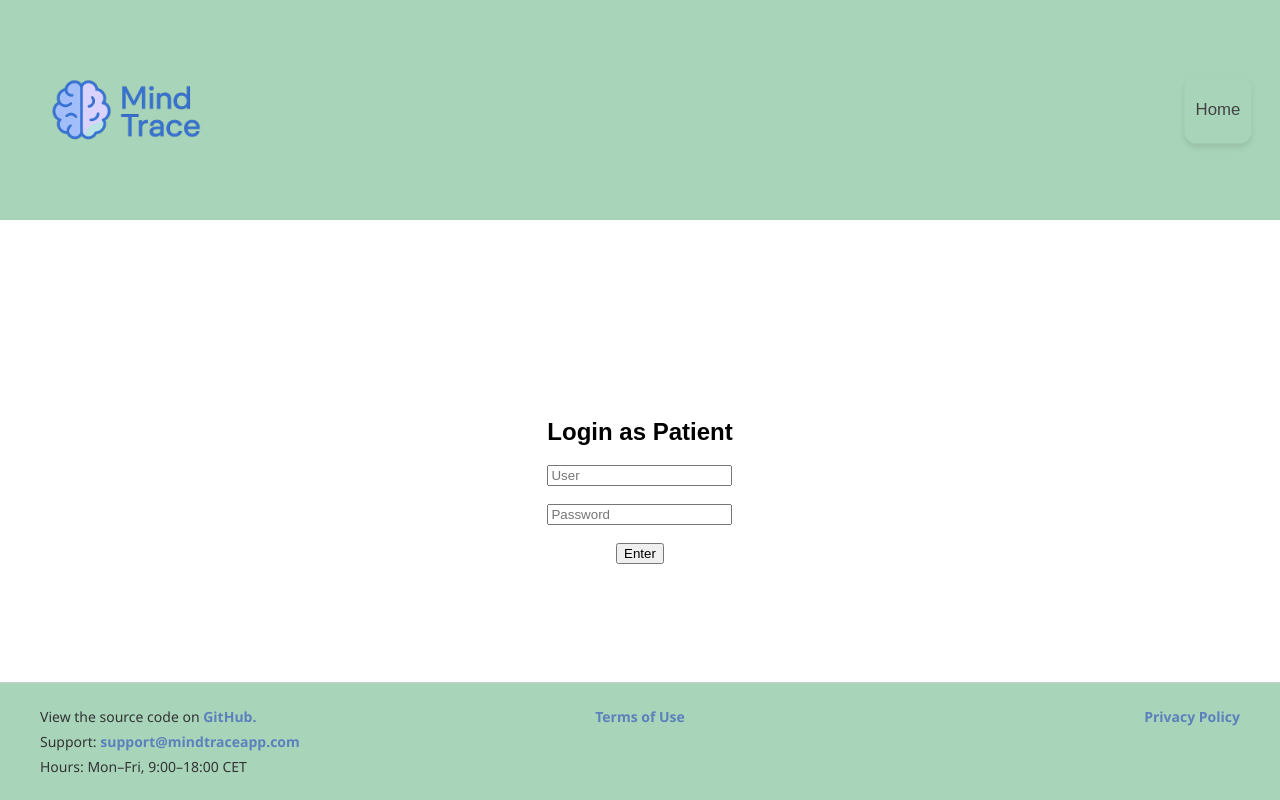
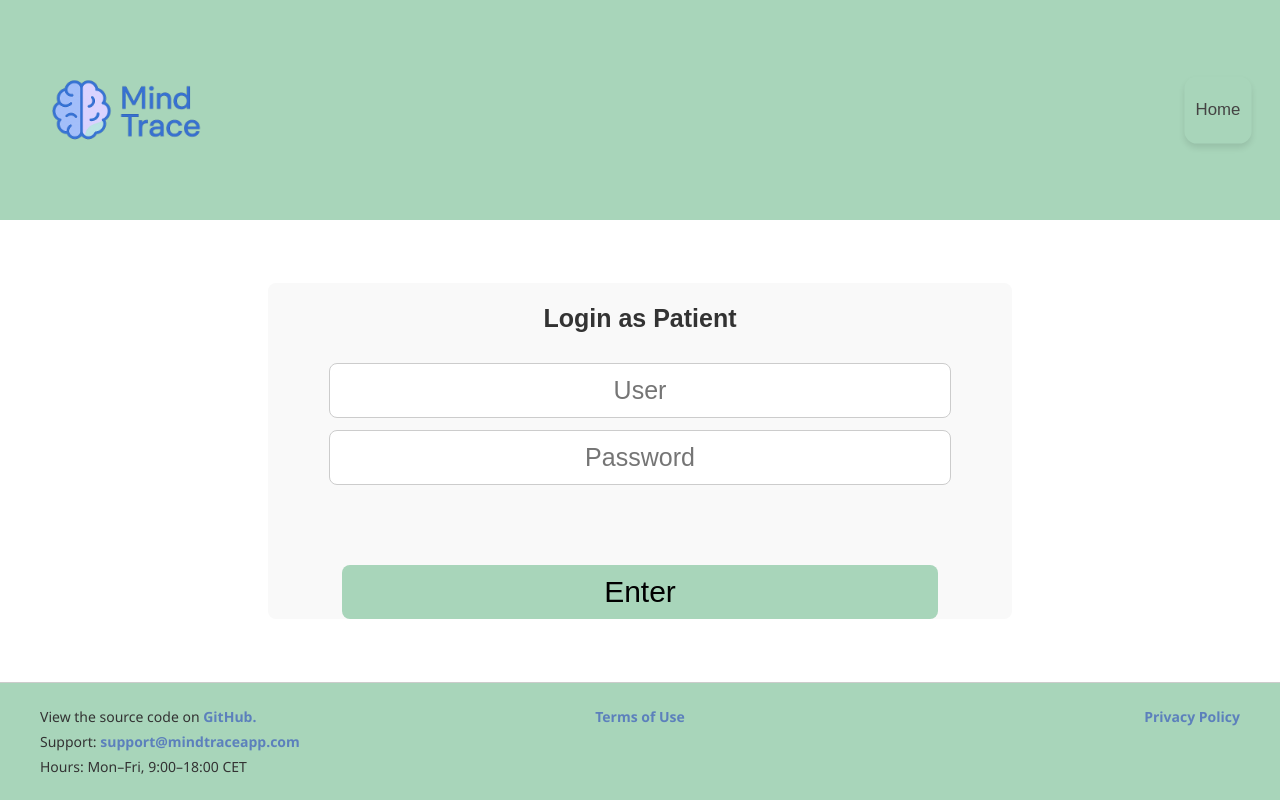
Before and after one commit to JoiceCnt/Mind-Trace, a React (Vite) app: page /login/patient in a window 1280 px wide. Built offline with nearby package versions, Linux system fonts and the light colour scheme.

Commit message:
CSS updates

```diff
--- a/src/App.jsx
+++ b/src/App.jsx
@@ -6,7 +6,7 @@ import { Routes, Route } from "react-router-dom";
 import EmotionSelectorPage from "./Pages/EmotionSelectorPage";
 import PatientLogin from "./Pages/PatientLogin";
 import EmotionLog from "./Pages/EmotionLog.jsx";
-import CustomCalendar from "./Pages/CustomCalendar.jsx";
+
 import PatientLogs from "./Pages/PatientLogs.jsx";
 import SubmissionConfirmation from "./Pages/SubmissionConfirmation.jsx";
 import ProfessionalCalendar from "./Components/ProfessionalCalendar.jsx";
@@ -31,7 +31,7 @@ function App() {
           />
           <Route path="/login/patient" element={<PatientLogin />} />
           <Route path="/emotion-log" element={<EmotionLog />} />
-          <Route path="/Calendar" element={<CustomCalendar />} />
+
           <Route path="/patient/logs" element={<PatientLogs />} />
           <Route
             path="/submission-confirmation"
@@ -51,7 +51,10 @@ function App() {
           />
           <Route path="/terms-of-use" element={<TermsOfUse />} />
           <Route path="/privacy-policy" element={<PrivacyPolicy />} />
-          <Route path="/CheckPatientsHistory" element={<CheckPatientsHistory />} />
+          <Route
+            path="/CheckPatientsHistory"
+            element={<CheckPatientsHistory />}
+          />
         </Routes>
       </div>
       <Footer />
--- a/src/Components/ProfessionalCalendar.jsx
+++ b/src/Components/ProfessionalCalendar.jsx
@@ -103,7 +103,7 @@ function ProfessionalCalendar() {
       let appointmentId = selectedSlot.id;
 
       if (!appointmentId) {
-       //* const res = await axios.get(`http://localhost:5005/appointments`);
+        //* const res = await axios.get(`http://localhost:5005/appointments`);
         const found = appointments.find(
           (a) =>
             a.date === selectedSlot.date &&
--- a/src/Pages/CustomCalendar.jsx
+++ /dev/null
@@ -1,17 +0,0 @@
-import Calendar from "react-calendar";
-import "react-calendar/dist/Calendar.css";
-import { useState } from "react";
-
-function CustomCalendar() {
-  const [selectedDate, setSelectedDate] = useState(new Date());
-
-  return (
-    <div className="calendar-container">
-      <h2>Calendar</h2>
-      <Calendar onChange={setSelectedDate} value={selectedDate} />
-      <p>Daily Sections {selectedDate.toDateString()}</p>
-    </div>
-  );
-}
-
-export default CustomCalendar;
--- a/src/Pages/Home.jsx
+++ b/src/Pages/Home.jsx
@@ -49,7 +49,7 @@ function Home() {
         }}
       />
 
-      <p style={{ fontSize: "18px", marginBottom: "30px", color: "#333" }}>
+      <p style={{ fontSize: "25px", marginBottom: "30px", color: "#333" }}>
         <strong>Select the option below to login:</strong>
       </p>
 
--- a/src/Pages/PatientAppointments.jsx
+++ b/src/Pages/PatientAppointments.jsx
@@ -7,24 +7,34 @@ function PatientAppointments() {
   const [appointments, setAppointments] = useState([]);
   const navigate = useNavigate();
   const patientId = localStorage.getItem("patientId");
-  const today = new Date().toISOString().split("T")[0];
 
   useEffect(() => {
     if (!patientId) return;
 
     const fetchAppointments = async () => {
       try {
-        const response = await axios.get(
-          `http://localhost:5005/appointments?patientId=${patientId}`
+        const response = await axios.get(`http://localhost:5005/appointments`);
+
+        console.log("ALL APPOINTMENTS:", response.data);
+        console.log("PATIENT LOGGED ID:", patientId);
+
+        const filteredAppointments = response.data.filter(
+          (appt) =>
+            appt.status === "booked" &&
+            String(appt.patient) === String(patientId)
         );
-        setAppointments(response.data);
+
+        console.log("Patient Appointments:", filteredAppointments);
+        setAppointments(filteredAppointments);
       } catch (error) {
-        console.error("Erro ao buscar agendamentos:", error);
+        console.error("Error findng appointments:", error);
       }
     };
 
     fetchAppointments();
   }, [patientId]);
+
+  const now = new Date();
 
   return (
     <div className="appointments-container">
@@ -35,7 +45,8 @@ function PatientAppointments() {
       ) : (
         <div style={{ display: "flex", flexDirection: "column", gap: "10px" }}>
           {appointments.map((appt) => {
-            const isFuture = appt.date >= today;
+            const appointmentDateTime = new Date(`${appt.date}T${appt.time}`);
+            const isFuture = appointmentDateTime > now;
             const isPending = appt.status === "booked" && isFuture;
             const rowClass = `appointment-item ${
               isPending ? "pending" : "done"
@@ -44,7 +55,9 @@ function PatientAppointments() {
             return (
               <div key={appt.id} className={rowClass}>
                 <div>{isPending ? "Pending" : "Done"}</div>
-                <div>{appt.date}</div>
+                <div>
+                  {appt.date} – {appt.time}
+                </div>
                 <div>Professional’s name</div>
                 <div>
                   {isPending ? (
--- a/src/Pages/PatientLogin.jsx
+++ b/src/Pages/PatientLogin.jsx
@@ -36,31 +36,98 @@ function PatientLogin() {
   };
 
   return (
-    <div style={{ textAlign: "center", marginTop: "60px" }}>
-      <h2>Login as Patient</h2>
+    <div
+      style={{
+        width: "60%",
+        margin: "0 auto",
+        justifyContent: "center",
+        minHeight: "25vh",
+        flexDirection: "column",
+        backgroundColor: "#f9f9f9",
+        borderRadius: "8px",
+      }}
+    >
+      <h2
+        style={{
+          fontSize: "25px",
+          marginBottom: "30px",
+          color: "#333",
+          textAlign: "center",
+        }}
+      >
+        Login as Patient
+      </h2>
       {logged ? (
-        <p>Login successful. Redirecting...</p>
+        <h2
+          style={{
+            fontSize: "30px",
+            marginBottom: "20x",
+            color: "#333",
+            textAlign: "center",
+          }}
+        >
+          Login successful. Redirecting...
+        </h2>
       ) : (
-        <form onSubmit={handleSubmit}>
+        <form
+          onSubmit={handleSubmit}
+          style={{
+            display: "flex",
+            flexDirection: "column",
+            alignItems: "center",
+            gap: "12px",
+            width: "100%",
+          }}
+        >
           <input
             type="text"
             placeholder="User"
             value={user}
             onChange={(e) => setUser(e.target.value)}
             required
+            style={{
+              padding: "12px",
+              fontSize: "25px ",
+              borderRadius: "8px",
+              border: "1px solid #ccc",
+              width: "80%",
+              textAlign: "center",
+            }}
           />
-          <br />
-          <br />
+
           <input
             type="password"
             placeholder="Password"
             value={password}
             onChange={(e) => setPassword(e.target.value)}
             required
+            style={{
+              padding: "12px",
+              fontSize: "25px ",
+              borderRadius: "8px",
+              border: "1px solid #ccc",
+              width: "80%",
+              textAlign: "center",
+            }}
           />
           <br />
           <br />
-          <button type="submit">Enter</button>
+          <button
+            type="submit"
+            style={{
+              marginTop: "20px",
+              padding: "10px 25px",
+              backgroundColor: "#a8d5ba",
+              border: "none",
+              borderRadius: "8px",
+              fontSize: "30px",
+              cursor: "pointer",
+              transition: "background-color 0.3s ease",
+              width: "80%",
+            }}
+          >
+            Enter
+          </button>
         </form>
       )}
     </div>
--- a/src/Pages/SubmissionConfirmation.jsx
+++ b/src/Pages/SubmissionConfirmation.jsx
@@ -2,16 +2,30 @@ import { Link } from "react-router-dom";
 
 function SubmissionConfirmation() {
   return (
-    <div style={{ textAlign: "center", marginTop: "60px" }}>
+    <div style={{ textAlign: "center", marginTop: "60px", fontSize: "1.5rem" }}>
       <h2>Message sent successfully ✅</h2>
       <p>
         Thank you for sharing. We’ve received your message, and please remember,
-        you are not alone. Your therapist will review your message and address
-        it with care during your upcoming session.
+        you are not alone. <br />
+        Your therapist will review your message and address it with care during
+        your upcoming session.
       </p>
 
       <Link to="/patient/logs">
-        <button style={{ marginTop: "20px" }}>View history</button>
+        <button
+          style={{
+            marginTop: "20px",
+            padding: "10px 25px",
+            backgroundColor: "#a8d5ba",
+            border: "none",
+            borderRadius: "8px",
+            fontSize: "20px",
+            cursor: "pointer",
+            transition: "background-color 0.3s ease",
+          }}
+        >
+          View history
+        </button>
       </Link>
     </div>
   );
--- a/src/Styles/EmotionLog.css
+++ b/src/Styles/EmotionLog.css
@@ -46,7 +46,7 @@
   background-color: #a8d5ba;
   border: none;
   border-radius: 8px;
-  font-size: 16px;
+  font-size: 20px;
   cursor: pointer;
   transition: background-color 0.3s ease;
 }
--- a/src/Styles/EmotionSelectorPage.css
+++ b/src/Styles/EmotionSelectorPage.css
@@ -1,6 +1,6 @@
-/* Container da página */
+/* Container */
 .emotion-selector-page {
-  background-color: #F9FAFB;
+  background-color: #f9fafb;
   width: 90%;
   max-width: 900px;
   margin: 0 auto;
@@ -10,8 +10,8 @@
   align-items: center;
 }
 .intro-text {
-  font-size: 1.2rem;
-  color: #5C80BC; /* Azul Serenity */
+  font-size: 18px;
+  color: #5c80bc;
   font-weight: 500;
   margin-bottom: 2.5rem;
   text-align: center;
@@ -19,11 +19,12 @@
   margin-left: auto;
   margin-right: auto;
 }
+
 .question-box {
-  background-color: #E0E0E0;
+  background-color: #e0e0e0;
   padding: 15px 25px;
   border-radius: 16px;
-  box-shadow: 0 4px 10px rgba(0, 0, 0, 0.1);
+  box-shadow: 0 4px 10px rgba(#333);
   margin-bottom: 2.5rem;
   text-align: center;
   max-width: 900px;
@@ -38,7 +39,7 @@
   grid-template-columns: repeat(5, 1fr);
   gap: 20px;
   padding: 40px;
-  justify-items: center; /* novo */
+  justify-items: center;
 }
 /*===EMOJI CARD === */
 .emoji-card {
```
Also changed, not shown: src/Pages/CheckPatientsHistory.jsx (+25 -11 lines).
